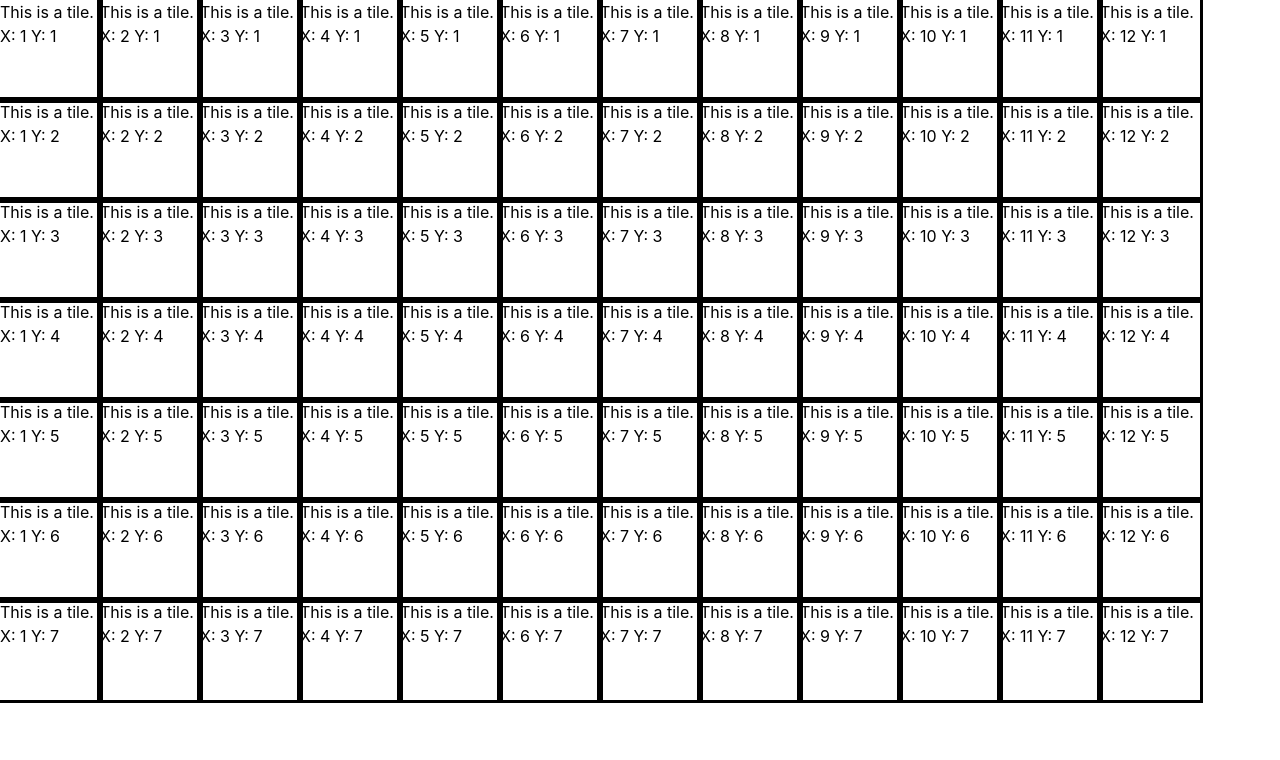
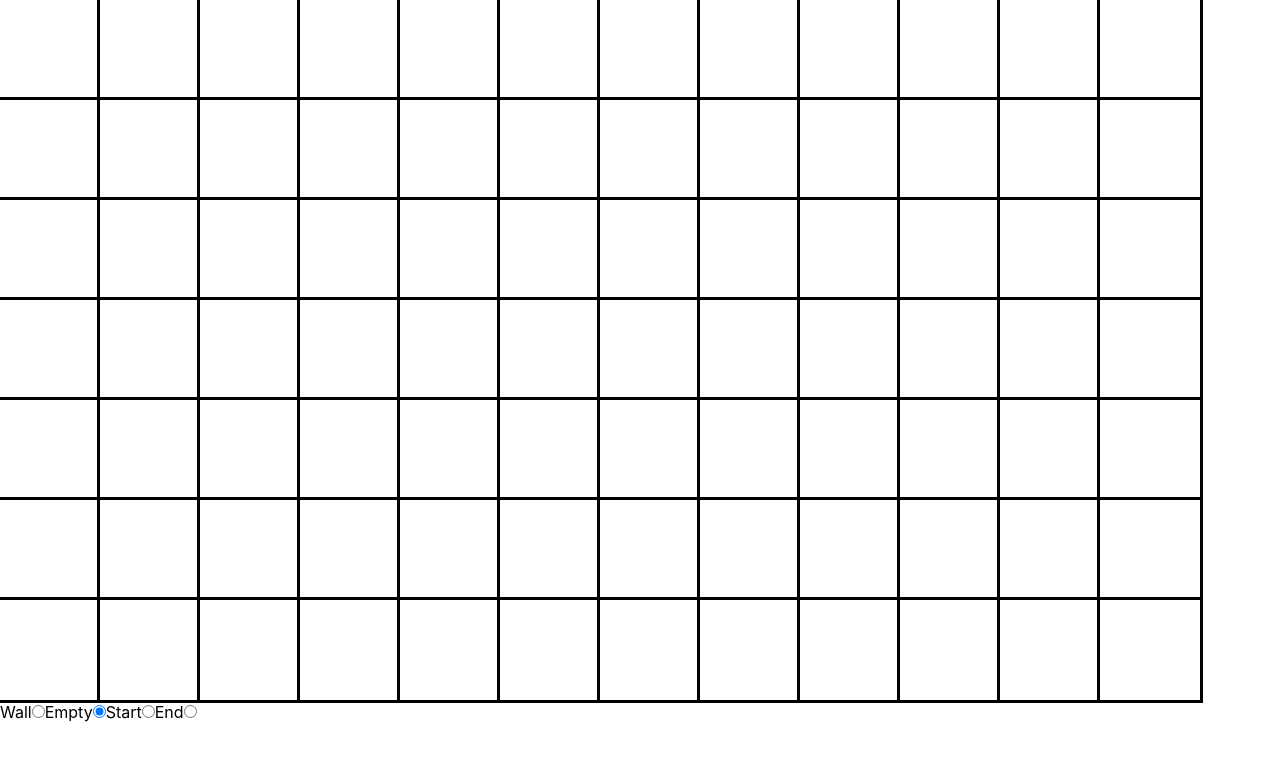
Before and after one commit to master14270/pathfinding, a React (Create React App) app: page / in a window 1280 px wide. Shown: the top 760 px of the page. Built offline with nearby package versions, Linux system fonts and the light colour scheme.

Commit message:
feat: Basic working version finished! * Converted most components to use class based syntax. * Added some tile state colors for tailwind. * Extracted reused enums to seperate file. * Created menu, can now set state for all tiles.

```diff
--- a/src/App.tsx
+++ b/src/App.tsx
@@ -1,9 +1,39 @@
 import React from "react";
 import "./css/App.css";
 import Grid from "./Grid";
+import Menu from "./Menu";
+import { TileTypes } from "./enums";
 
-function App() {
-	return <Grid></Grid>;
+interface AppProps {}
+
+interface AppState {
+	selectedTileType: TileTypes;
+}
+
+class App extends React.Component<AppProps, AppState> {
+	constructor(props: AppProps) {
+		super(props);
+		this.state = { selectedTileType: TileTypes.Empty };
+	}
+
+	render(): React.ReactNode {
+		return (
+			<div>
+				<Grid selectedTileType={this.state.selectedTileType}></Grid>
+				<Menu
+					selectedTileType={this.state.selectedTileType}
+					handleChangeType={this.handleChangeType}
+				></Menu>
+			</div>
+		);
+	}
+
+	handleChangeType = (e: React.ChangeEvent<HTMLInputElement>) => {
+		const val = parseFloat(e.target.value);
+		this.setState((prevState) => ({
+			selectedTileType: val,
+		}));
+	};
 }
 
 export default App;
--- a/src/Grid.tsx
+++ b/src/Grid.tsx
@@ -1,31 +1,75 @@
 import React from "react";
 import Tile from "./Tile";
+import { TileTypes } from "./enums";
 
-function Grid({ xSize = 1200, ySize = 700 }) {
+interface GridProps {
+	selectedTileType: TileTypes;
+}
+
+interface GridState {
+	isMouseDown: boolean;
+}
+
+class Grid extends React.Component<GridProps, GridState> {
+	constructor(props: GridProps) {
+		super(props);
+		this.state = { isMouseDown: false };
+	}
+
+	render(): React.ReactNode {
+		const X_SIZE = 1200;
+		const Y_SIZE = 700;
+
 		// See how many tiles can fit in the screen size offered.
 		const TILE_SIZE_PX = 100;
 
 		// TODO: Handle rounding errors. For now, just make sure it's even...
-	const xTiles = xSize / TILE_SIZE_PX;
-	const yTiles = ySize / TILE_SIZE_PX;
+		const xTiles = X_SIZE / TILE_SIZE_PX;
+		const yTiles = Y_SIZE / TILE_SIZE_PX;
 
 		const tiles = [];
 		for (let y = 0; y < yTiles; y++) {
 			for (let x = 0; x < xTiles; x++) {
-			tiles.push(<Tile x={x} y={y}></Tile>);
+				tiles.push(
+					<Tile
+						key={`${x}-${y}`}
+						x={x}
+						y={y}
+						isMouseDown={this.state.isMouseDown}
+						selectedTileType={this.props.selectedTileType}
+					></Tile>
+				);
 			}
 		}
 
 		// Can't make tile width/height dynamic right now with tailwind. Doesn't seem to like variables in the definition.
-	// Will investigate more later.
-	// return (
-	// 	<div className={`flex flex-wrap content-start h-[${ySize}px] w-[${xSize}px] outline`}>
-	// 		{tiles}
-	// 	</div>
-	// );
 		return (
-		<div className={`flex flex-wrap content-start w-[1200px] h-[700px] outline`}>{tiles}</div>
+			<div
+				className={`flex flex-wrap content-start w-[1200px] h-[700px] outline`}
+				onMouseDown={(e) => this.mouseDown(e)}
+				onMouseUp={(e) => this.mouseUp(e)}
+				onMouseLeave={(e) => this.mouseLeave(e)}
+			>
+				{tiles}
+			</div>
 		);
 	}
 
+	mouseDown = (e: React.MouseEvent) => {
+		this.setState((prevState) => ({
+			isMouseDown: true,
+		}));
+	};
+	mouseUp = (e: React.MouseEvent) => {
+		this.setState((prevState) => ({
+			isMouseDown: false,
+		}));
+	};
+	mouseLeave = (e: React.MouseEvent) => {
+		this.setState((prevState) => ({
+			isMouseDown: false,
+		}));
+	};
+}
+
 export default Grid;
--- /dev/null
+++ b/src/Menu.tsx
@@ -0,0 +1,60 @@
+import React from "react";
+import { TileTypes } from "./enums";
+
+interface MenuProps {
+	selectedTileType: TileTypes;
+	handleChangeType: Function;
+}
+
+interface MenuState {}
+
+class Menu extends React.Component<MenuProps, MenuState> {
+	render(): React.ReactNode {
+		return (
+			<div>
+				<label>
+					Wall
+					<input
+						name="selectedTileType"
+						type="radio"
+						value={TileTypes.Wall}
+						onChange={(e) => this.props.handleChangeType(e)}
+						checked={this.props.selectedTileType === TileTypes.Wall}
+					/>
+				</label>
+				<label>
+					Empty
+					<input
+						name="selectedTileType"
+						type="radio"
+						value={TileTypes.Empty}
+						onChange={(e) => this.props.handleChangeType(e)}
+						checked={this.props.selectedTileType === TileTypes.Empty}
+					/>
+				</label>
+				<label>
+					Start
+					<input
+						name="selectedTileType"
+						type="radio"
+						value={TileTypes.Start}
+						onChange={(e) => this.props.handleChangeType(e)}
+						checked={this.props.selectedTileType === TileTypes.Start}
+					/>
+				</label>
+				<label>
+					End
+					<input
+						name="selectedTileType"
+						type="radio"
+						value={TileTypes.End}
+						onChange={(e) => this.props.handleChangeType(e)}
+						checked={this.props.selectedTileType === TileTypes.End}
+					/>
+				</label>
+			</div>
+		);
+	}
+}
+
+export default Menu;
--- a/src/Tile.tsx
+++ b/src/Tile.tsx
@@ -1,16 +1,70 @@
 import React from "react";
+import { TileTypes } from "./enums";
 
 interface TileProps {
 	x: number;
 	y: number;
+	isMouseDown: boolean;
+	selectedTileType: TileTypes;
 }
 
-function Tile(props: TileProps) {
-	return (
-		<div className={`w-[100px] h-[100px] outline`}>
-			This is a tile. X: {props.x + 1} Y: {props.y + 1}
-		</div>
-	);
+interface TileState {
+	type: TileTypes;
+}
+
+class Tile extends React.Component<TileProps, TileState> {
+	constructor(props: TileProps) {
+		super(props);
+		this.state = { type: TileTypes.Empty };
+	}
+
+	render(): React.ReactNode {
+		const tileColor = this.tileColor();
+		return (
+			<div
+				className={`w-[100px] h-[100px] ${tileColor} outline`}
+				onMouseOver={(e) => this.mouseOver(e)}
+				onClick={(e) => this.updateTileState(e)}
+			>
+				{/* This is a tile. X: {this.props.x + 1} Y: {this.props.y + 1} */}
+			</div>
+		);
+	}
+
+	// Allows for users to "drag" walls/other objects.
+	mouseOver = (e: React.MouseEvent) => {
+		if (!this.props.isMouseDown) {
+			return;
+		}
+
+		this.updateTileState(e);
+	};
+
+	updateTileState = (e: React.MouseEvent) => {
+		if (this.state.type === this.props.selectedTileType) {
+			return;
+		}
+
+		this.setState((prevState) => ({
+			type: this.props.selectedTileType,
+		}));
+	};
+
+	tileColor = () => {
+		switch (this.state.type) {
+			case TileTypes.Empty:
+				return "bg-empty";
+			case TileTypes.Wall:
+				return "bg-wall";
+			case TileTypes.Start:
+				return "bg-start";
+			case TileTypes.End:
+				return "bg-end";
+
+			default:
+				return "bg-unknown";
+		}
+	};
 }
 
 export default Tile;
--- /dev/null
+++ b/src/enums.ts
@@ -0,0 +1,6 @@
+export const enum TileTypes {
+	Empty,
+	Wall,
+	Start,
+	End,
+}
--- a/tailwind.config.js
+++ b/tailwind.config.js
@@ -3,6 +3,13 @@ module.exports = {
 	content: ["./src/**/*.{js,jsx,ts,tsx}"],
 	theme: {
 		extend: {},
+		colors: {
+			empty: "#ffffff",
+			wall: "#000000",
+			start: "#ff0000",
+			end: "#ffff00",
+			unknown: "#f0f0f0",
+		},
 	},
 	plugins: [],
 };
```
Lines whose indentation alone changed are shown as unchanged.
